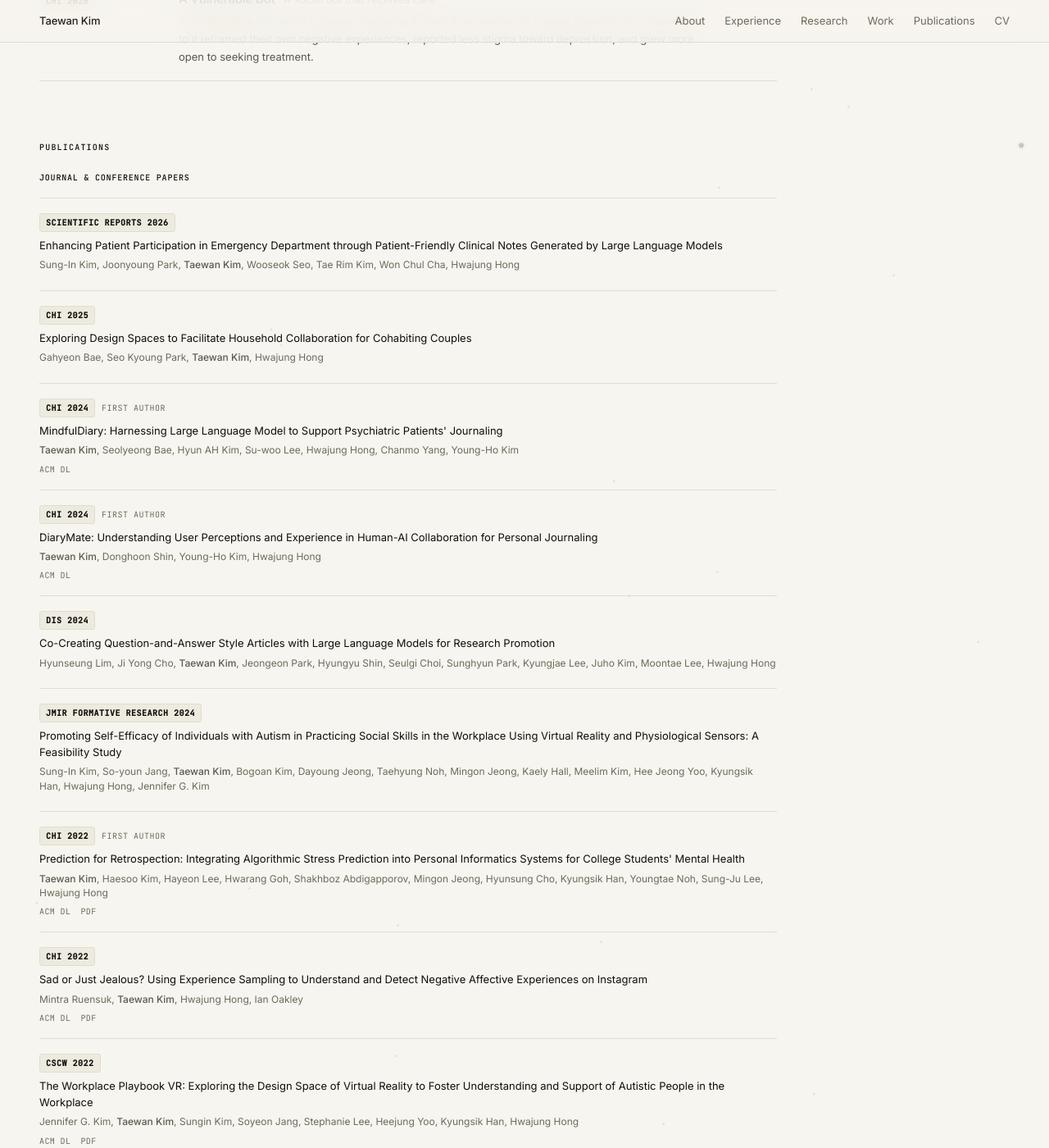
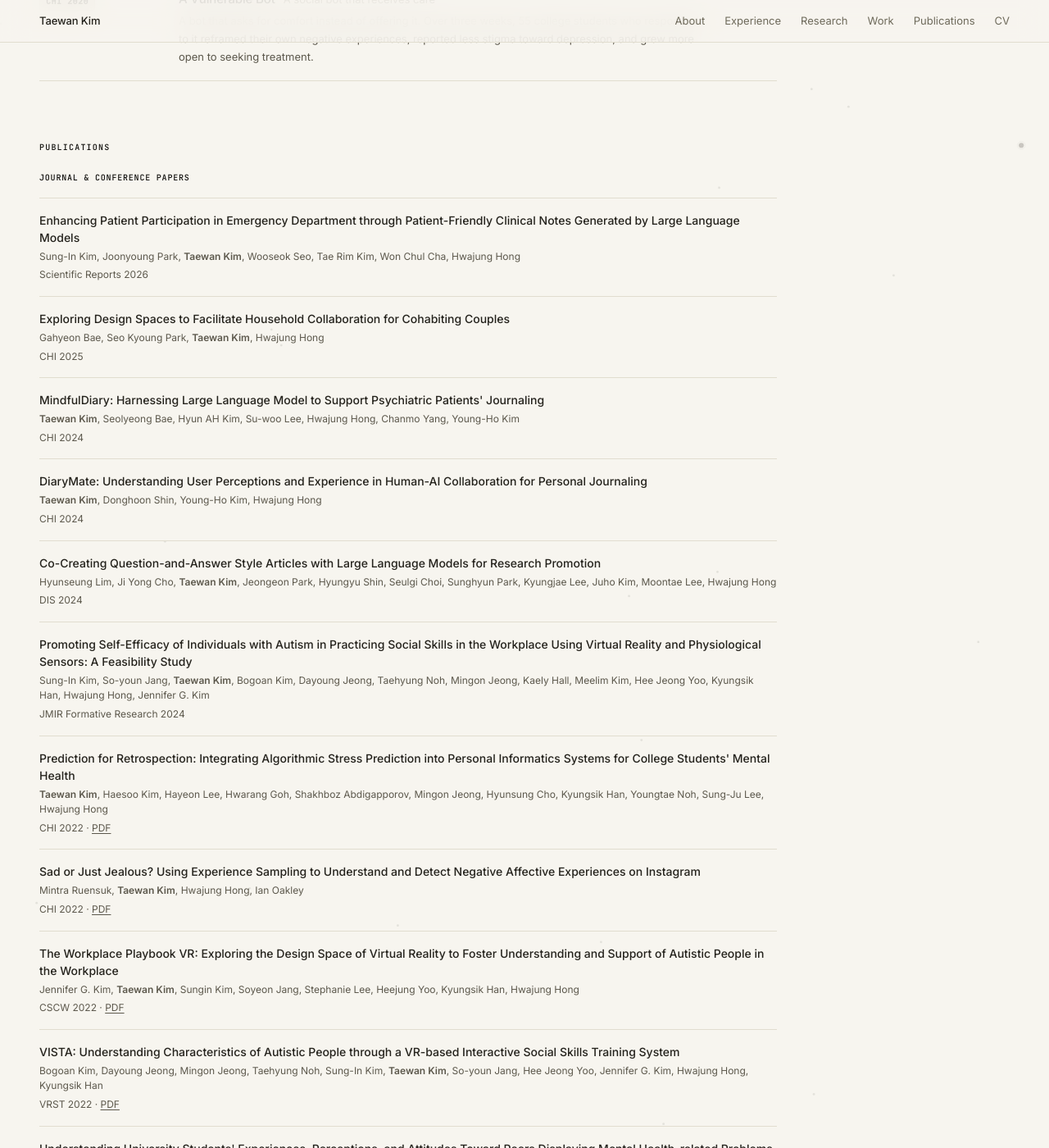
Before and after one commit to Taewan-HCI/Kim.Taewan, a Jekyll site: the page built from index.html, in a window 1280 px wide and 1400 px high, scrolled down 2516 px. Shown: the whole window at 82% size. Built offline with Jekyll 4.4.1, drawn with Linux system fonts in a browser that asks for light colours; some of the changed text lies outside the part shown.

Commit message:
Simplify the publications list

```diff
--- a/index.html
+++ b/index.html
@@ -371,115 +371,81 @@
         <ul class="pub-list">
 
             <li class="pub-item">
-                <span class="pub-badge sci-rep">Scientific Reports 2026</span>
                 <p class="pub-title"><a href="https://www.nature.com/articles/s41598-025-31113-y">Enhancing Patient Participation in Emergency Department through Patient-Friendly Clinical Notes Generated by Large Language Models</a></p>
                 <p class="pub-authors">Sung-In Kim, Joonyoung Park, <span class="self">Taewan Kim</span>, Wooseok Seo, Tae Rim Kim, Won Chul Cha, Hwajung Hong</p>
+                <p class="pub-meta">Scientific Reports 2026</p>
             </li>
 
             <li class="pub-item">
-                <span class="pub-badge chi">CHI 2025</span>
                 <p class="pub-title"><a href="https://dl.acm.org/doi/10.1145/3706598.3713383">Exploring Design Spaces to Facilitate Household Collaboration for Cohabiting Couples</a></p>
                 <p class="pub-authors">Gahyeon Bae, Seo Kyoung Park, <span class="self">Taewan Kim</span>, Hwajung Hong</p>
+                <p class="pub-meta">CHI 2025</p>
             </li>
 
             <li class="pub-item">
-                <span class="pub-badge chi">CHI 2024</span><span class="pub-first">First author</span>
                 <p class="pub-title"><a href="https://dl.acm.org/doi/full/10.1145/3613904.3642937">MindfulDiary: Harnessing Large Language Model to Support Psychiatric Patients' Journaling</a></p>
                 <p class="pub-authors"><span class="self">Taewan Kim</span>, Seolyeong Bae, Hyun AH Kim, Su-woo Lee, Hwajung Hong, Chanmo Yang, Young-Ho Kim</p>
-                <div class="pub-links">
-                    <a href="https://dl.acm.org/doi/full/10.1145/3613904.3642937">ACM DL</a>
-                </div>
+                <p class="pub-meta">CHI 2024</p>
             </li>
 
             <li class="pub-item">
-                <span class="pub-badge chi">CHI 2024</span><span class="pub-first">First author</span>
                 <p class="pub-title"><a href="https://dl.acm.org/doi/full/10.1145/3613904.3642693">DiaryMate: Understanding User Perceptions and Experience in Human-AI Collaboration for Personal Journaling</a></p>
                 <p class="pub-authors"><span class="self">Taewan Kim</span>, Donghoon Shin, Young-Ho Kim, Hwajung Hong</p>
-                <div class="pub-links">
-                    <a href="https://dl.acm.org/doi/full/10.1145/3613904.3642693">ACM DL</a>
-                </div>
+                <p class="pub-meta">CHI 2024</p>
             </li>
 
             <li class="pub-item">
-                <span class="pub-badge dis">DIS 2024</span>
                 <p class="pub-title"><a href="https://dl.acm.org/doi/10.1145/3643834.3660705">Co-Creating Question-and-Answer Style Articles with Large Language Models for Research Promotion</a></p>
                 <p class="pub-authors">Hyunseung Lim, Ji Yong Cho, <span class="self">Taewan Kim</span>, Jeongeon Park, Hyungyu Shin, Seulgi Choi, Sunghyun Park, Kyungjae Lee, Juho Kim, Moontae Lee, Hwajung Hong</p>
+                <p class="pub-meta">DIS 2024</p>
             </li>
 
             <li class="pub-item">
-                <span class="pub-badge jmir">JMIR Formative Research 2024</span>
                 <p class="pub-title"><a href="https://formative.jmir.org/2024/1/e52157">Promoting Self-Efficacy of Individuals with Autism in Practicing Social Skills in the Workplace Using Virtual Reality and Physiological Sensors: A Feasibility Study</a></p>
                 <p class="pub-authors">Sung-In Kim, So-youn Jang, <span class="self">Taewan Kim</span>, Bogoan Kim, Dayoung Jeong, Taehyung Noh, Mingon Jeong, Kaely Hall, Meelim Kim, Hee Jeong Yoo, Kyungsik Han, Hwajung Hong, Jennifer G. Kim</p>
+                <p class="pub-meta">JMIR Formative Research 2024</p>
             </li>
 
             <li class="pub-item">
-                <span class="pub-badge chi">CHI 2022</span><span class="pub-first">First author</span>
                 <p class="pub-title"><a href="https://doi.org/10.1145/3491102.3517701">Prediction for Retrospection: Integrating Algorithmic Stress Prediction into Personal Informatics Systems for College Students' Mental Health</a></p>
                 <p class="pub-authors"><span class="self">Taewan Kim</span>, Haesoo Kim, Hayeon Lee, Hwarang Goh, Shakhboz Abdigapporov, Mingon Jeong, Hyunsung Cho, Kyungsik Han, Youngtae Noh, Sung-Ju Lee, Hwajung Hong</p>
-                <div class="pub-links">
-                    <a href="https://doi.org/10.1145/3491102.3517701">ACM DL</a>
-                    <a href="https://drive.google.com/file/d/1rEv0pESDvZXClkWMz-y-BSI1lwGv2KlG/view?usp=sharing">PDF</a>
-                </div>
+                <p class="pub-meta">CHI 2022 · <a href="https://drive.google.com/file/d/1rEv0pESDvZXClkWMz-y-BSI1lwGv2KlG/view?usp=sharing">PDF</a></p>
             </li>
 
             <li class="pub-item">
-                <span class="pub-badge chi">CHI 2022</span>
                 <p class="pub-title"><a href="https://doi.org/10.1145/3491102.3517561">Sad or Just Jealous? Using Experience Sampling to Understand and Detect Negative Affective Experiences on Instagram</a></p>
                 <p class="pub-authors">Mintra Ruensuk, <span class="self">Taewan Kim</span>, Hwajung Hong, Ian Oakley</p>
-                <div class="pub-links">
-                    <a href="https://doi.org/10.1145/3491102.3517561">ACM DL</a>
-                    <a href="https://drive.google.com/file/d/1OKNsZTntRza6e1xYvPRdiNi9Ax3Sz5Or/view?usp=sharing">PDF</a>
-                </div>
+                <p class="pub-meta">CHI 2022 · <a href="https://drive.google.com/file/d/1OKNsZTntRza6e1xYvPRdiNi9Ax3Sz5Or/view?usp=sharing">PDF</a></p>
             </li>
 
             <li class="pub-item">
-                <span class="pub-badge cscw">CSCW 2022</span>
                 <p class="pub-title"><a href="https://dl.acm.org/doi/10.1145/3555082">The Workplace Playbook VR: Exploring the Design Space of Virtual Reality to Foster Understanding and Support of Autistic People in the Workplace</a></p>
                 <p class="pub-authors">Jennifer G. Kim, <span class="self">Taewan Kim</span>, Sungin Kim, Soyeon Jang, Stephanie Lee, Heejung Yoo, Kyungsik Han, Hwajung Hong</p>
-                <div class="pub-links">
-                    <a href="https://dl.acm.org/doi/10.1145/3555082">ACM DL</a>
-                    <a href="https://drive.google.com/file/d/1UK-8S3aiOHygc24T6rO-NccypzaBXIEF/view?usp=share_link">PDF</a>
-                </div>
+                <p class="pub-meta">CSCW 2022 · <a href="https://drive.google.com/file/d/1UK-8S3aiOHygc24T6rO-NccypzaBXIEF/view?usp=share_link">PDF</a></p>
             </li>
 
             <li class="pub-item">
-                <span class="pub-badge vrst">VRST 2022</span>
                 <p class="pub-title"><a href="https://dl.acm.org/doi/10.1145/3562939.3565608">VISTA: Understanding Characteristics of Autistic People through a VR-based Interactive Social Skills Training System</a></p>
                 <p class="pub-authors">Bogoan Kim, Dayoung Jeong, Mingon Jeong, Taehyung Noh, Sung-In Kim, <span class="self">Taewan Kim</span>, So-youn Jang, Hee Jeong Yoo, Jennifer G. Kim, Hwajung Hong, Kyungsik Han</p>
-                <div class="pub-links">
-                    <a href="https://dl.acm.org/doi/10.1145/3562939.3565608">ACM DL</a>
-                    <a href="https://drive.google.com/file/d/1lfrn-frQZB-BUJHw7ChmCDSjB0i3GKt2/view?usp=share_link">PDF</a>
-                </div>
+                <p class="pub-meta">VRST 2022 · <a href="https://drive.google.com/file/d/1lfrn-frQZB-BUJHw7ChmCDSjB0i3GKt2/view?usp=share_link">PDF</a></p>
             </li>
 
             <li class="pub-item">
-                <span class="pub-badge jmir">JMIR Mental Health 2021</span><span class="pub-first">First author</span>
                 <p class="pub-title"><a href="https://mental.jmir.org/2021/10/e23465">Understanding University Students' Experiences, Perceptions, and Attitudes Toward Peers Displaying Mental Health-related Problems on Social Network Sites</a></p>
                 <p class="pub-authors"><span class="self">Taewan Kim</span>, Hwajung Hong</p>
-                <div class="pub-links">
-                    <a href="https://mental.jmir.org/2021/10/e23465">Open Access</a>
-                    <a href="https://drive.google.com/file/d/1B2vgjTg_vcBWFLYmOw4jZRiruMQkMwR9/view?usp=sharing">PDF</a>
-                </div>
+                <p class="pub-meta">JMIR Mental Health 2021 · <a href="https://drive.google.com/file/d/1B2vgjTg_vcBWFLYmOw4jZRiruMQkMwR9/view?usp=sharing">PDF</a></p>
             </li>
 
             <li class="pub-item">
-                <span class="pub-badge chi">CHI 2020</span><span class="pub-first">First author</span>
                 <p class="pub-title"><a href="https://dl.acm.org/doi/abs/10.1145/3313831.3376743">In Helping a Vulnerable Bot, You Help Yourself: Designing a Social Bot as a Care-Receiver to Promote Mental Health and Reduce Stigma</a></p>
                 <p class="pub-authors"><span class="self">Taewan Kim</span>, Mintra Ruensuk, Hwajung Hong</p>
-                <div class="pub-links">
-                    <a href="https://dl.acm.org/doi/abs/10.1145/3313831.3376743">ACM DL</a>
-                    <a href="https://drive.google.com/file/d/1Mybrw_6DC98xS6KXUR0lcbENucuWuM3J/view">PDF</a>
-                </div>
+                <p class="pub-meta">CHI 2020 · <a href="https://drive.google.com/file/d/1Mybrw_6DC98xS6KXUR0lcbENucuWuM3J/view">PDF</a></p>
             </li>
 
             <li class="pub-item">
-                <span class="pub-badge journal">Archives of Design Research 2018</span><span class="pub-first">First author</span>
                 <p class="pub-title"><a href="https://doi.org/10.15187/adr.2018.11.31.4.23">Design Constraints and Their Influence upon Design Outcome</a></p>
                 <p class="pub-authors"><span class="self">Taewan Kim</span>, James Andrew Self, Hwajung Hong</p>
-                <div class="pub-links">
-                    <a href="https://doi.org/10.15187/adr.2018.11.31.4.23">Link</a>
-                    <a href="https://drive.google.com/file/d/14Bx8AF0Dts-Qta02l5SBD2ZOmWnF3dpl/view">PDF</a>
-                </div>
+                <p class="pub-meta">Archives of Design Research 2018 · <a href="https://drive.google.com/file/d/14Bx8AF0Dts-Qta02l5SBD2ZOmWnF3dpl/view">PDF</a></p>
             </li>
 
         </ul>
@@ -488,72 +454,57 @@
         <ul class="pub-list">
 
             <li class="pub-item">
-                <span class="pub-badge workshop">CHI 2024 Workshop</span><span class="pub-first">First author</span>
                 <p class="pub-title"><a href="https://drive.google.com/file/d/1EIT-HREGqTaRMQ1lJE2qpkQBG7frec8p/view?usp=sharing">Evaluating and Auditing LLM-Driven Chatbots for Psychiatric Patients in Clinical Mental Health Settings</a></p>
                 <p class="pub-authors"><span class="self">Taewan Kim</span>, Seolyeong Bae, Hyun AH Kim, Su-woo Lee, Hwajung Hong, Chanmo Yang, Young-Ho Kim</p>
-                <p class="pub-note">Workshop on Human-centered Evaluation and Auditing of Language Models (HEAL)</p>
+                <p class="pub-meta">CHI 2024 Workshop · Workshop on Human-centered Evaluation and Auditing of Language Models (HEAL)</p>
             </li>
 
             <li class="pub-item">
-                <span class="pub-badge workshop">CHI 2024 Workshop</span>
                 <p class="pub-title"><a href="https://drive.google.com/file/d/1nC2woXhdodJMV9bkZgwZ4FuoqHSYBug9/view?usp=sharing">Towards an Evaluation of LLM-Generated Inspiration by Developing and Validating Inspiration Scale</a></p>
                 <p class="pub-authors">Hyungyu Shin, Seulgi Choi, Ji Yong Cho, Sahar Admoni, Hyunseung Lim, <span class="self">Taewan Kim</span>, Hwajung Hong, Moontae Lee, Juho Kim</p>
-                <p class="pub-note">Workshop on Human-centered Evaluation and Auditing of Language Models (HEAL)</p>
+                <p class="pub-meta">CHI 2024 Workshop · Workshop on Human-centered Evaluation and Auditing of Language Models (HEAL)</p>
             </li>
 
             <li class="pub-item">
-                <span class="pub-badge workshop">CHI 2023 Workshop</span><span class="pub-first">First author</span>
                 <p class="pub-title"><a href="https://drive.google.com/file/d/1jpwrdTbpt7tcFTw6WET4Sb2KZoSC7eSH/view?usp=sharing">DiaryMate: Exploring the Roles of Large Language Models in Facilitating AI-mediated Journaling</a></p>
                 <p class="pub-authors"><span class="self">Taewan Kim</span>, Donghoon Shin, Young-Ho Kim, Hwajung Hong</p>
-                <p class="pub-note">Workshop on Intelligent and Interactive Writing Assistants (In2Writing)</p>
+                <p class="pub-meta">CHI 2023 Workshop · Workshop on Intelligent and Interactive Writing Assistants (In2Writing)</p>
             </li>
 
             <li class="pub-item">
-                <span class="pub-badge ieee">IEEE BIGCOMP 2023</span>
                 <p class="pub-title"><a href="https://ieeexplore.ieee.org/abstract/document/10066645">Designing a Personalized Stress Management System for Call Center Workers</a></p>
                 <p class="pub-authors">Kwangyoung Lee, Hyunseung Lim, Sooyeon Ahn, <span class="self">Taewan Kim</span>, Hwajung Hong</p>
+                <p class="pub-meta">IEEE BIGCOMP 2023</p>
             </li>
 
             <li class="pub-item">
-                <span class="pub-badge workshop">CHI 2021 Workshop</span>
                 <p class="pub-title"><a href="https://drive.google.com/file/d/1Y2KLQmBRPKBEos1QYcaneLPwmISeb5-N/view">Leveraging Challenges of an Algorithm-Based Symptom Checker on User Trust through Explainable AI</a></p>
                 <p class="pub-authors">Youjin Hwang, <span class="self">Taewan Kim</span>, Junhan Kim, Joonhwan Lee, Hwajung Hong</p>
-                <p class="pub-note">Workshop on Realizing AI in Healthcare: Challenges Appearing in the Wild</p>
+                <p class="pub-meta">CHI 2021 Workshop · Workshop on Realizing AI in Healthcare: Challenges Appearing in the Wild</p>
             </li>
 
             <li class="pub-item">
-                <span class="pub-badge workshop">HCI Korea 2021</span><span class="pub-first">First author</span>
                 <p class="pub-title"><a href="https://drive.google.com/file/d/1gG2XxffOtBx6ohDSFps8g2CNjHoY655q/view">질병의 자가 진단을 위한 알고리즘 기반 증상 확인 애플리케이션의 사용자 경험에 관한 탐색적 연구</a></p>
                 <p class="pub-authors"><span class="self">Taewan Kim</span>, Youjin Hwang, Junhan Kim, Joonhwan Lee, Hwajung Hong</p>
+                <p class="pub-meta">HCI Korea 2021</p>
             </li>
 
             <li class="pub-item">
-                <span class="pub-badge workshop">CSCW 2018 Workshop</span><span class="pub-first">First author</span>
                 <p class="pub-title"><a href="https://drive.google.com/file/d/1CHSTtNAiKYv0aA1ikpc4owbm_e_h2TzS/view">Studying Students Experiencing Mental Health Problems</a></p>
                 <p class="pub-authors"><span class="self">Taewan Kim</span>, Hwajung Hong</p>
-                <p class="pub-note">Workshop on Conducting Research with Stigmatized Populations</p>
+                <p class="pub-meta">CSCW 2018 Workshop · Workshop on Conducting Research with Stigmatized Populations</p>
             </li>
 
             <li class="pub-item">
-                <span class="pub-badge dis">DIS 2017 Demo</span><span class="pub-first">First author</span>
                 <p class="pub-title"><a href="https://dl.acm.org/doi/10.1145/3064857.3079183">Calm Station: An Interactive Perpetual Desk Object that Reduces Digital Distractions</a></p>
                 <p class="pub-authors"><span class="self">Taewan Kim</span>, Young-Woo Park, Hwajung Hong</p>
-                <div class="pub-links">
-                    <a href="https://dl.acm.org/doi/10.1145/3064857.3079183">ACM DL</a>
-                    <a href="https://drive.google.com/file/d/1M6rPOFV3lEyjL5JPzq8seV9uUsFbycRH/view">PDF</a>
-                    <a href="https://www.youtube.com/watch?v=gCBQhNUlmzo">Video</a>
-                </div>
+                <p class="pub-meta">DIS 2017 Demo · <a href="https://drive.google.com/file/d/1M6rPOFV3lEyjL5JPzq8seV9uUsFbycRH/view">PDF</a> · <a href="https://www.youtube.com/watch?v=gCBQhNUlmzo">Video</a></p>
             </li>
 
             <li class="pub-item">
-                <span class="pub-badge workshop">CHI 2015</span>
                 <p class="pub-title"><a href="https://dl.acm.org/doi/10.1145/2702613.2726952">FamCom: A Communication Service Enhancing Conversation Quality Between Elders Residing in Care Hospital and Their Family Member</a></p>
                 <p class="pub-authors">Mingu Kanng, <span class="self">Taewan Kim</span>, Youngjae Kim, Junghwan Ahn</p>
-                <p class="pub-note">Student Design Competition</p>
-                <div class="pub-links">
-                    <a href="https://dl.acm.org/doi/10.1145/2702613.2726952">ACM DL</a>
-                    <a href="https://www.youtube.com/watch?v=hnQ5MZfrw60">Video</a>
-                </div>
+                <p class="pub-meta">CHI 2015 · Student Design Competition · <a href="https://www.youtube.com/watch?v=hnQ5MZfrw60">Video</a></p>
             </li>
 
         </ul>
--- a/stylesheets/styles.css
+++ b/stylesheets/styles.css
@@ -341,14 +341,6 @@ strong { font-weight: 500; color: var(--text); }
 .tl-desc a { color: var(--sub); text-decoration: underline; text-decoration-color: var(--muted); text-underline-offset: 3px; }
 
 .pub-badge { color: var(--accent); background: var(--surface); border: 1px solid var(--border); }
-.pub-first {
-  font-family: var(--mono);
-  font-size: 10px;
-  letter-spacing: 0.05em;
-  text-transform: uppercase;
-  color: var(--muted);
-  margin-left: 8px;
-}
 
 /* ─── Section label ──────────────────────────────── */
 .section-label {
@@ -778,52 +770,35 @@ a.paper-tag:hover {
   margin-bottom: 7px;
 }
 
-.pub-badge.chi,
-.pub-badge.cscw,
-.pub-badge.dis,
-.pub-badge.vrst,
-.pub-badge.jmir,
-.pub-badge.sci-rep,
-.pub-badge.ieee,
-.pub-badge.workshop,
-.pub-badge.journal  { color: var(--accent); background: var(--surface); border: 1px solid var(--border); }
+.pub-title {
+  font-size: 14px;
+  font-weight: 500;
+  line-height: 1.5;
+  margin-bottom: 4px;
+}
+.pub-title a { color: var(--text); }
 
-.pub-title {
-  font-size: 13px;
-  font-weight: 400;
-  color: var(--text);
-  line-height: 1.5;
-  margin-bottom: 5px;
+.pub-authors,
+.pub-meta {
+  font-size: 12px;
+  color: var(--sub);
+  line-height: 1.55;
 }
-.pub-title a { color: var(--accent); }
-.pub-title a:hover { color: var(--sub); }
+.pub-authors { margin-bottom: 4px; }
+.pub-authors .self { font-weight: 600; }
 
-.pub-authors {
-  font-size: 12px;
-  color: var(--muted);
-  line-height: 1.45;
-  margin-bottom: 6px;
+.pub-meta a {
+  color: inherit;
+  text-decoration: underline;
+  text-underline-offset: 2px;
 }
-.pub-authors .self {
-  color: var(--sub);
-  font-weight: 500;
+.pub-title a:hover,
+.pub-title a:focus-visible {
+  text-decoration: underline;
+  text-underline-offset: 2px;
 }
-
-.pub-note {
-  font-size: 11px;
-  color: var(--muted);
-  font-style: italic;
-  margin-bottom: 5px;
-}
-
-.pub-links { display: flex; gap: 12px; }
-.pub-links a {
-  font-family: var(--mono);
-  font-size: 10px;
-  color: var(--muted);
-  letter-spacing: 0.04em;
-}
-.pub-links a:hover { color: var(--text); }
+.pub-meta a:hover,
+.pub-meta a:focus-visible { color: var(--text); }
 
 .pub-more {
   display: inline-block;
```
